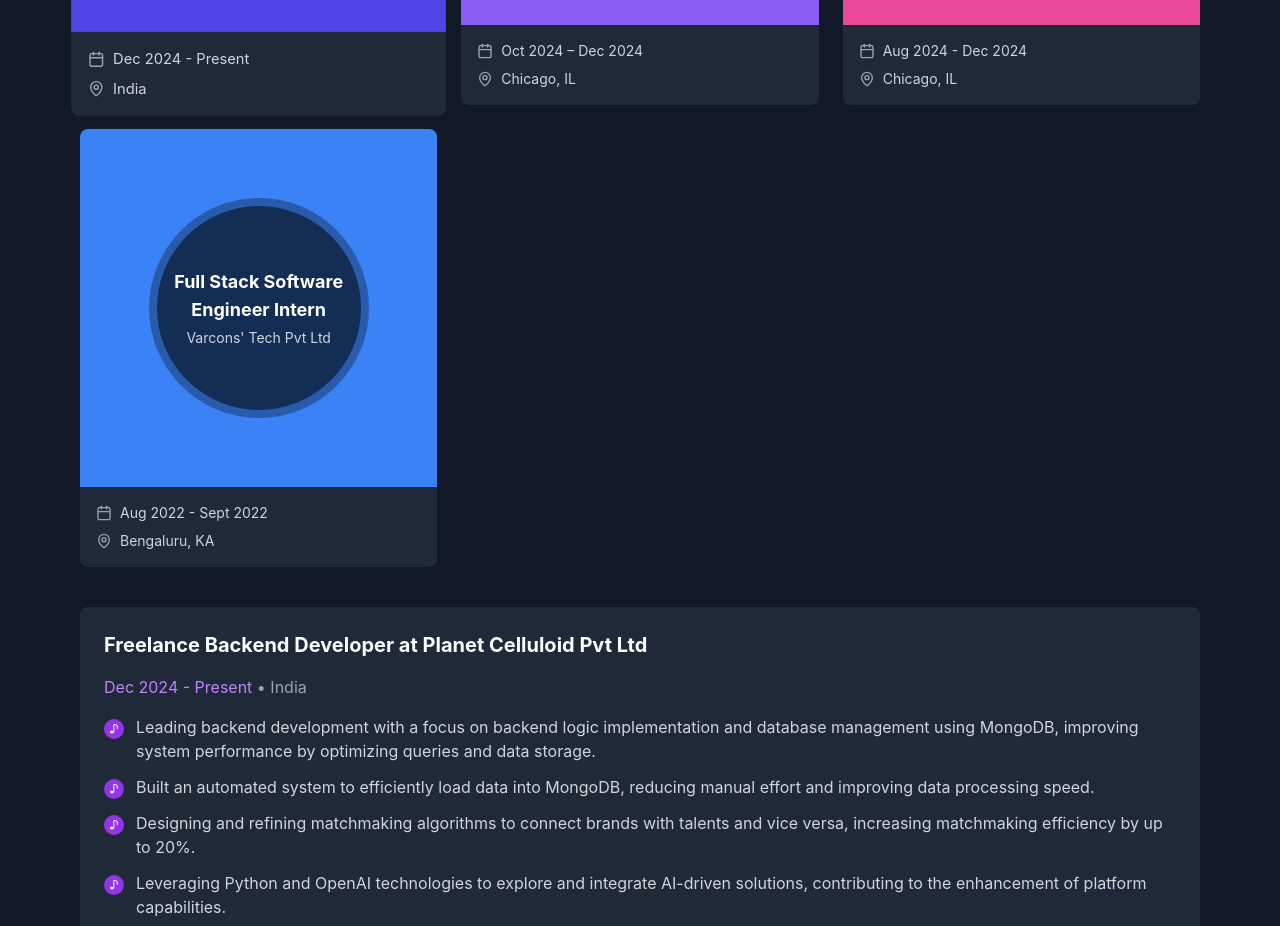
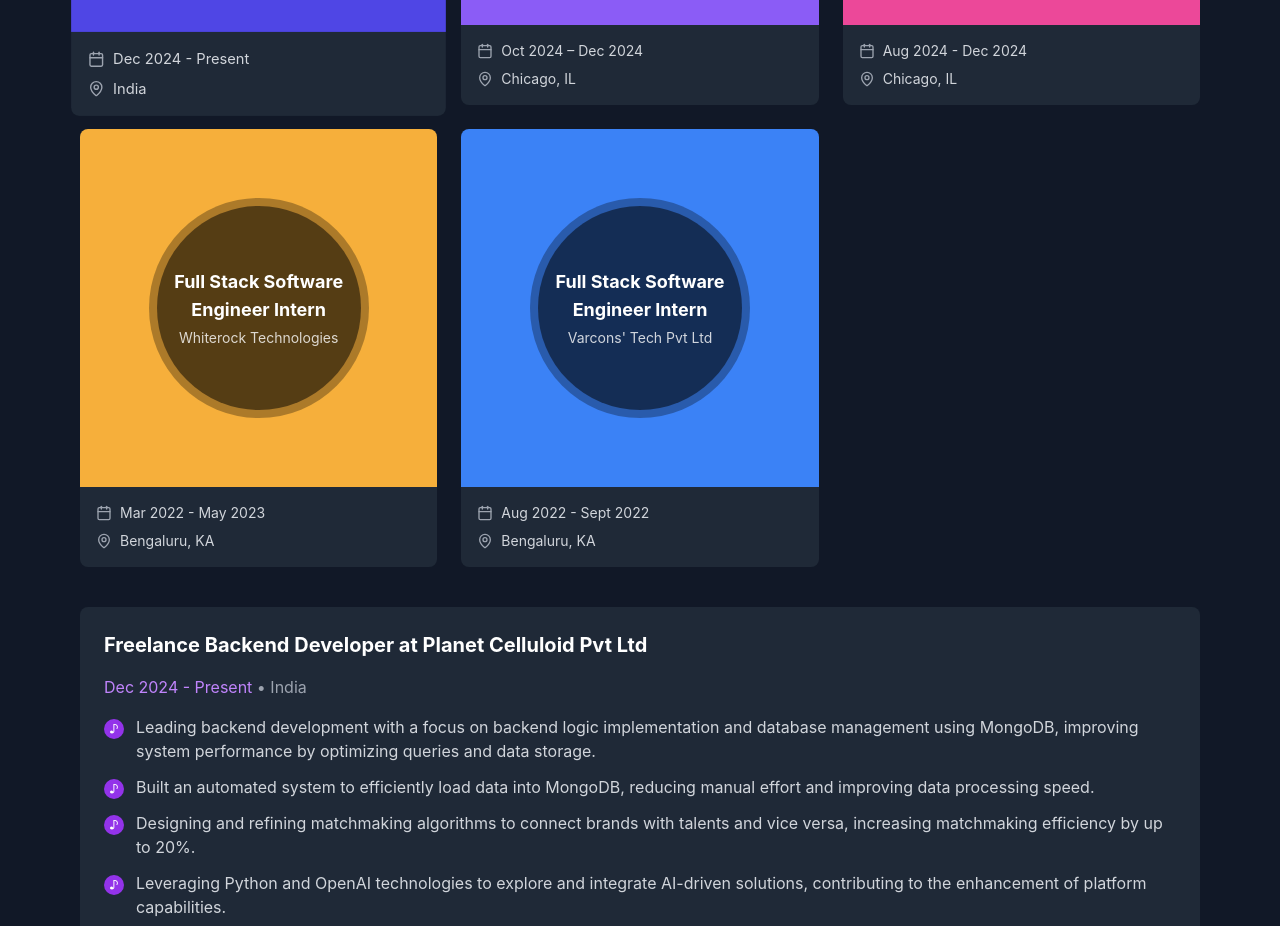
Before and after one commit to SuhasPalani/Music_Theme_Portfolio, a React (Create React App) app: page / in a window 1280 px wide. Shown: the part 3640-4566 px from the top of the page. Built offline with nearby package versions, Linux system fonts and the light colour scheme; no server answers.

Commit message:
update: enhance experience descriptions and add new internship entry for clarity and impact

```diff
--- a/src/components/Experience.jsx
+++ b/src/components/Experience.jsx
@@ -24,10 +24,9 @@
       location: "Chicago, IL",
       period: "Oct 2024 – Dec 2024",
       description: [
-        "Led a cross-functional team to design and implement a secure authentication system using MongoDB, Kafka, and Key Cloak, improving data security and reducing unauthorized access by 40%.",
-        "Developed cross-platform mobile and web applications using React/React Native, optimizing performance to improve load times by 20% and reduce session drop-offs by 25%.",
-        "Built and deployed an AI-powered chatbot system, reducing support response times from 15 minutes to 2 minutes.",
-        "Conducted client meetings to perform market research and collaborated on technical design documents, aligning project goals with client needs and ensuring 95% satisfaction in project deliverables.",
+        "Architected authentication infrastructure using MongoDB, Kafka, and Keycloak within a microservices architecture, supporting hightraffic apps, ensuring reliability, and optimizing security, resulting in a 40% reduction in vulnerabilities with senior engineers.",
+        "Crafted React/React Native apps with GraphQL integration, improving load times by 20% and enhancing user engagement. Assisted in optimizing the CI/CD pipeline, reducing deployment cycles by 50% through build process improvements.",
+        "Supported the development of an AI-powered chatbot solution using Node.js on Kubernetes, improving customer support respoonse times by 30% while handling high daily queries, ensuring optimal performance and uptime across production environments.",
       ],
       color: "#8B5CF6",
     },
@@ -44,6 +43,19 @@
       ],
       color: "#EC4899",
     },
+    {
+      title: "Full Stack Software Engineer Intern",
+      company: "Whiterock Technologies",
+      location: "Bengaluru, KA",
+      period: "Mar 2022 - May 2023",
+      description: [
+        "Optimized website features to improve page load speed by 15%, handling 500+ daily user requests. Used Dockerized environments to simulate production loads, enhancing performance and reducing bounce rates.",
+        "Designed a fully responsive layouts for desktop, tablet, and mobile, increasing mobile engagement by 20% and average session duration by 12%. Implemented automated visual regression testing to ensure cross-device UI consistency.",
+        "Developed and validated front-end to back-end integrations using REST APIs, reducing data inconsistencies by 25%. Automated test scripts uncovered 8+ bugs per sprint and integrated them into CI/CD pipelines, improving product quality by 30% over three cycles.",
+      ],
+      color: "#f6af3b",
+    },
+
     {
       title: "Full Stack Software Engineer Intern",
       company: "Varcons' Tech Pvt Ltd",
```
